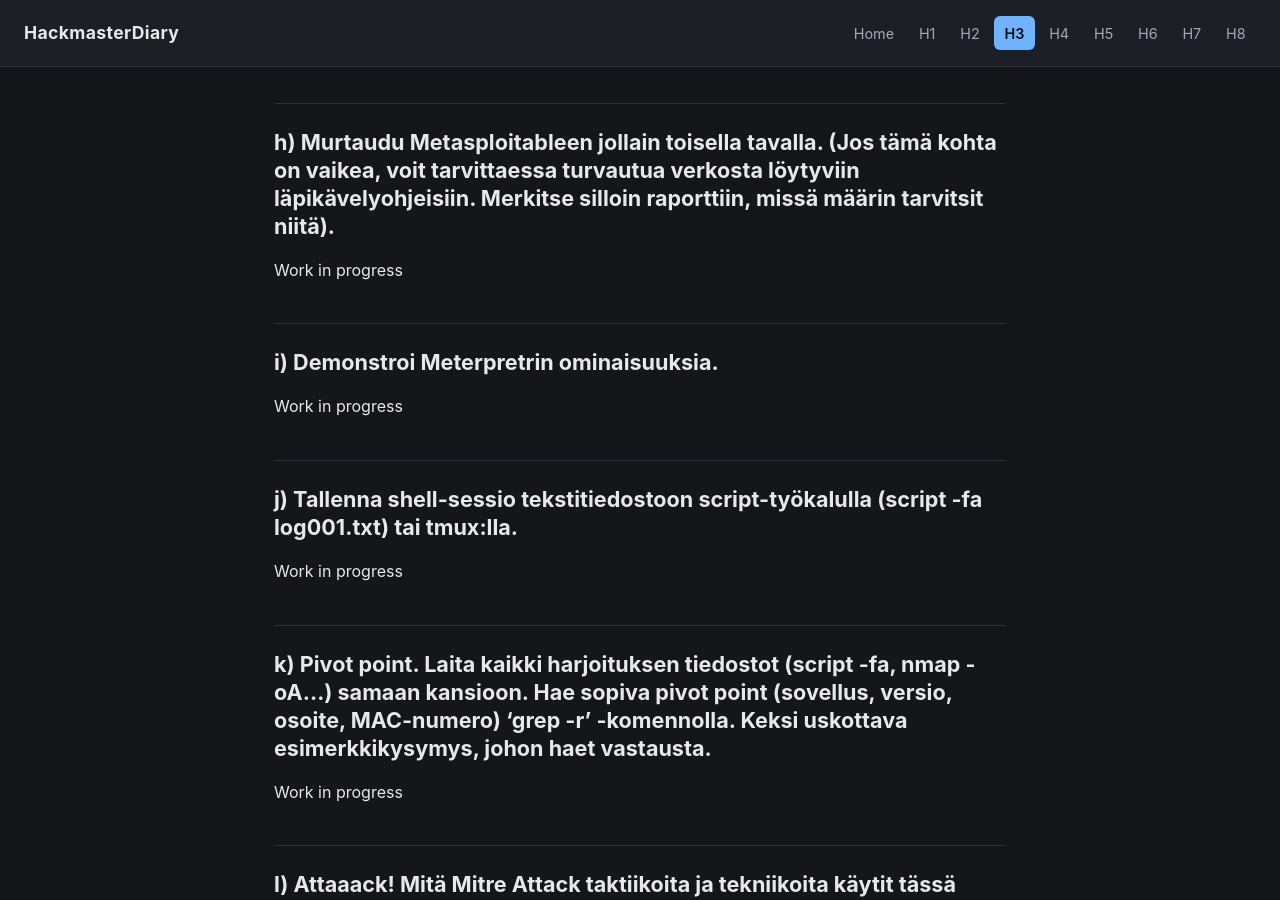
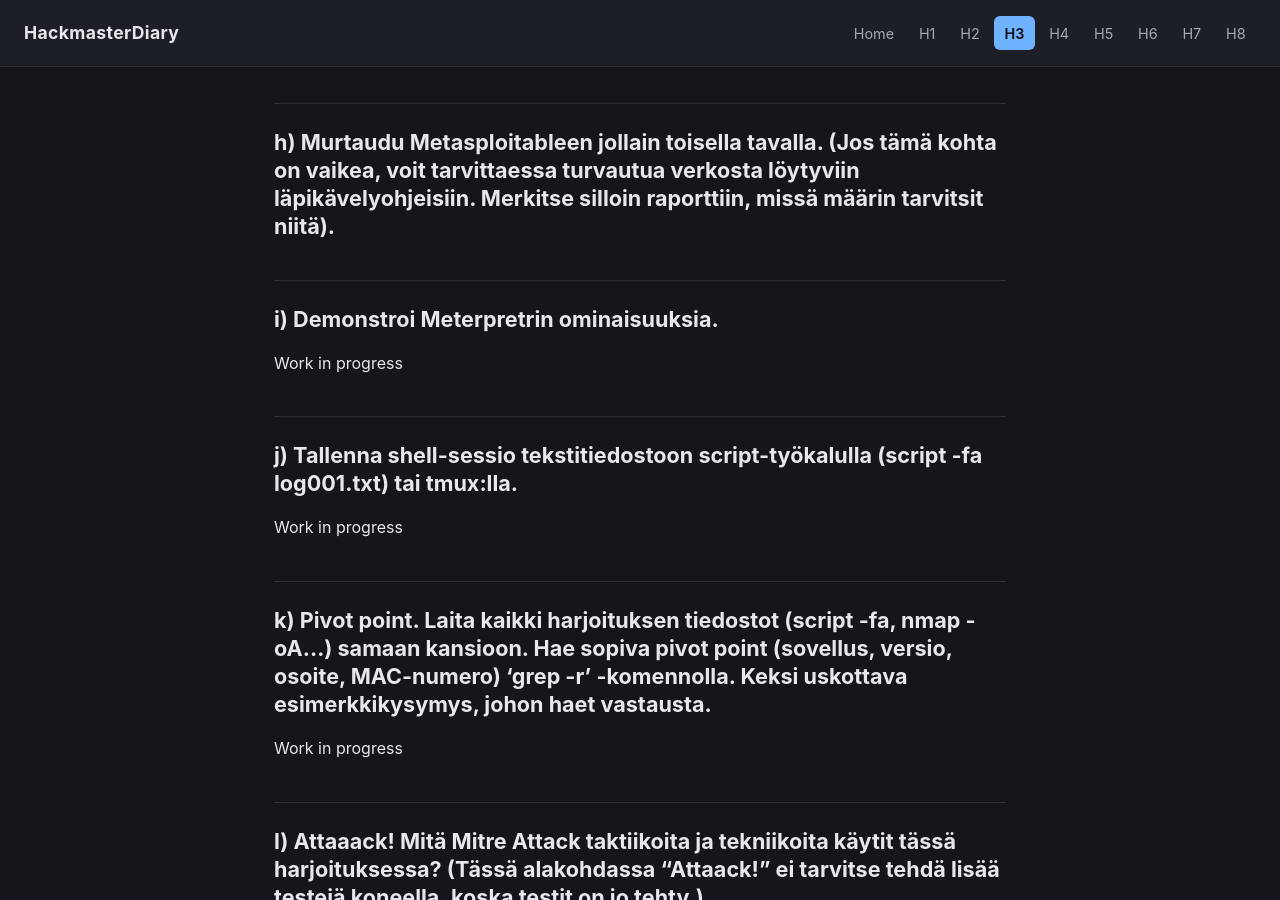
Before and after one commit to boyzcodez/HackmasterDiary, a Jekyll site: the page built from h3.md, in a window 1280 px wide and 900 px high, scrolled down 12526 px. Built offline with Jekyll 4.4.1, drawn with Linux system fonts in a browser that asks for light colours.

Commit message:
Some changes

```diff
--- a/h3.md
+++ b/h3.md
@@ -25,8 +25,6 @@ Mitä nmap -sn tekee?
 ## important info
 
 Metasploitable2 ip = 192.168.56.101
-
-
 
 ## b) Tallenna porttiskannauksen tuloksia Metasploitin tietokantoihin. Skannaa niin, että Metasploitable tulee mukaan. Kannattaa ottaa mukaan ainakin versioskannaus -sV (joka on banner grabbing plus).
 
@@ -141,7 +139,6 @@ Eli Meterpreter-session kautta keräsin tietoa Metasploitable 2 -koneesta. Sain
 
 ## h) Murtaudu Metasploitableen jollain toisella tavalla. (Jos tämä kohta on vaikea, voit tarvittaessa turvautua verkosta löytyviin läpikävelyohjeisiin. Merkitse silloin raporttiin, missä määrin tarvitsit niitä).
 
-Work in progress
 
 ## i) Demonstroi Meterpretrin ominaisuuksia.
 
```
Also changed, not shown: assets/h3_images/h/exit_shell_session.png (added), assets/h3_images/h/run_samba.png (added), assets/h3_images/h/search_samba.png (added), assets/h3_images/h/set_LHOST_RHOSTS.png (added), assets/h3_images/h/show_options.png (added), assets/h3_images/h/sys_info.png (added), assets/h3_images/h/use_info.png (added).
